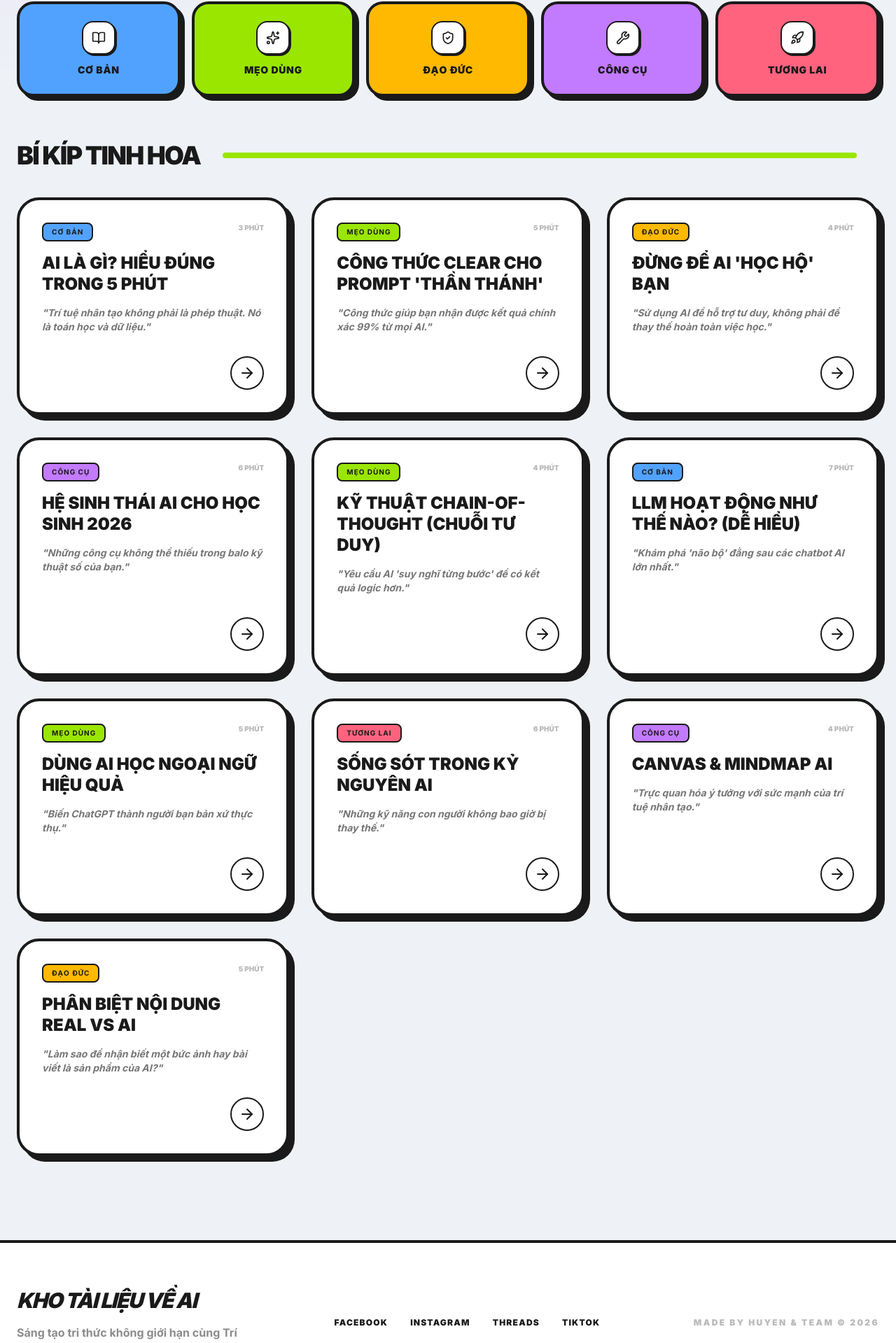
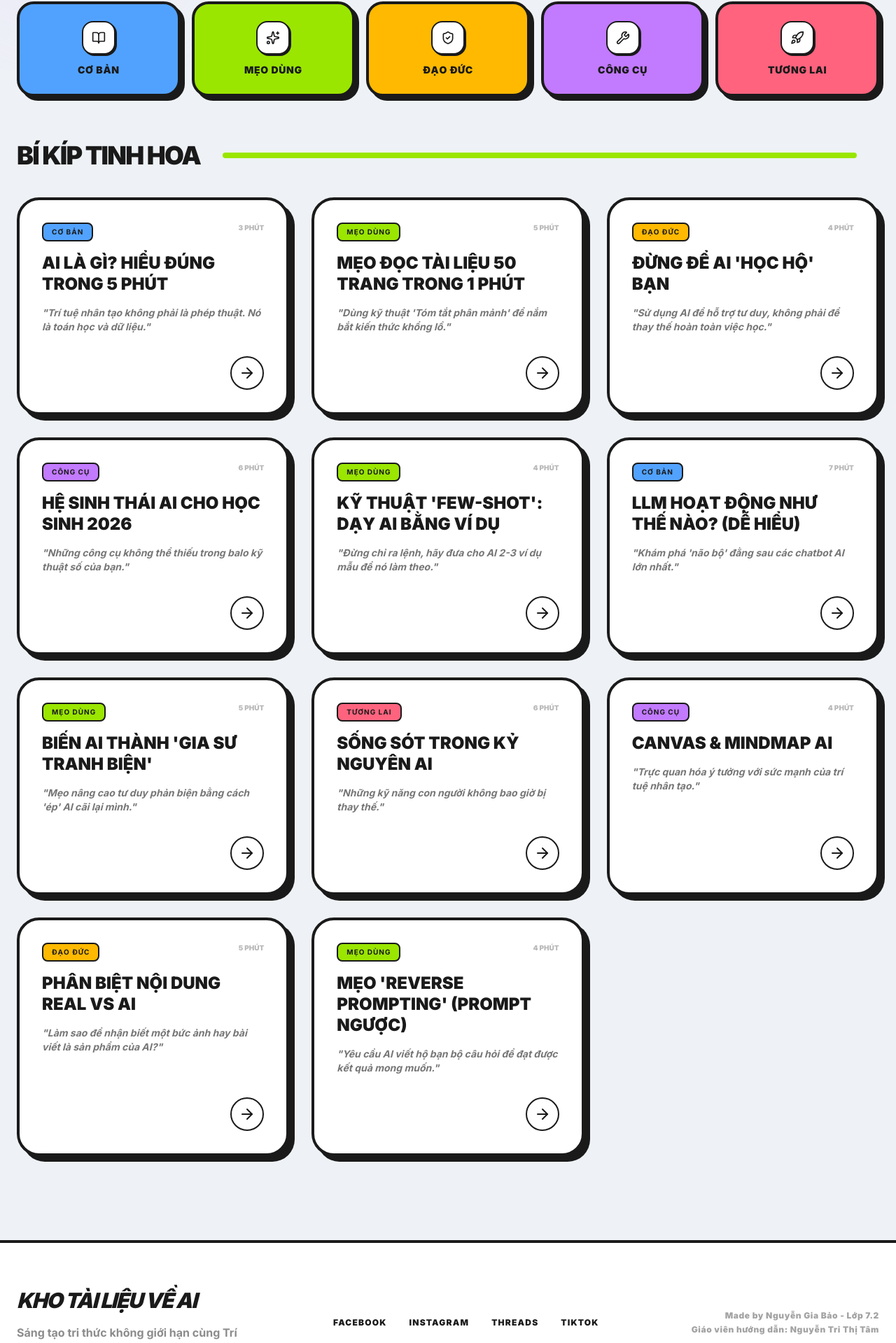
Before and after one commit to tritam100974-afk/kho_tailieu_AI, a React (Vite) app: page / in a window 1280 px wide. Shown: the part 700-2619 px from the top of the page at 70% size. Built offline with nearby package versions, Linux system fonts and the light colour scheme.

Commit message:
feat: Update footer and article content
Updates the application's footer to reflect the correct author and supervisor. It also refines an article's title and content to focus on a more practical AI usage tip.

```diff
--- a/src/App.tsx
+++ b/src/App.tsx
@@ -237,8 +237,9 @@ export default function App() {
               <a key={social} href="#" className="font-black uppercase text-xs tracking-widest hover:text-orange-500 transition-colors">{social}</a>
             ))}
           </div>
-          <div className="font-black text-xs opacity-30 uppercase tracking-[0.2em]">
-            MADE BY HUYEN & TEAM © 2026
+          <div className="font-black text-xs opacity-40 tracking-wider text-right leading-relaxed">
+            Made by Nguyễn Gia Bảo - Lớp 7.2<br/>
+            Giáo viên hướng dẫn: Nguyễn Tri Thị Tâm
           </div>
         </div>
       </footer>
--- a/src/constants.ts
+++ b/src/constants.ts
@@ -20,10 +20,10 @@ export const ARTICLES: Article[] = [
   {
     id: "2",
     category: "meo",
-    title: "Công thức CLEAR cho Prompt 'thần thánh'",
-    excerpt: "Công thức giúp bạn nhận được kết quả chính xác 99% từ mọi AI.",
+    title: "Mẹo đọc tài liệu 50 trang trong 1 phút",
+    excerpt: "Dùng kỹ thuật 'Tóm tắt phân mảnh' để nắm bắt kiến thức khổng lồ.",
     readTime: "5 phút",
-    content: "Để AI hiểu bạn muốn gì, hãy sử dụng công thức CLEAR:\n- Context (Ngữ cảnh): Bạn là ai? AI đóng vai gì?\n- Limit (Giới hạn): Độ dài bao nhiêu? Định dạng gì?\n- Example (Ví dụ): Đưa ra một ví dụ mẫu nếu có thể.\n- Action (Hành động): Yêu cầu AI làm gì cụ thể (Viết, sửa, tóm tắt...).\n- Result (Kết quả): Kết quả mong muốn cuối cùng là gì?"
+    content: "Thay vì yêu cầu AI tóm tắt cả cuốn sách (dễ bị mất chi tiết), hãy dùng mẹo 'Tóm tắt theo mục lục'. Bạn gửi mục lục trước, yêu cầu AI giải thích cấu trúc, sau đó yêu cầu tóm tắt từng chương một. Cách này giúp bạn không bỏ lỡ những điểm then chốt và có cái nhìn sâu sắc hơn là một bản tóm tắt hời hợt."
   },
   {
     id: "3",
@@ -44,10 +44,10 @@ export const ARTICLES: Article[] = [
   {
     id: "9",
     category: "meo",
-    title: "Kỹ thuật Chain-of-Thought (Chuỗi tư duy)",
-    excerpt: "Yêu cầu AI 'suy nghĩ từng bước' để có kết quả logic hơn.",
+    title: "Kỹ thuật 'Few-shot': Dạy AI bằng ví dụ",
+    excerpt: "Đừng chỉ ra lệnh, hãy đưa cho AI 2-3 ví dụ mẫu để nó làm theo.",
     readTime: "4 phút",
-    content: "Một trong những mẹo lớn nhất khi dùng AI cho Toán học hoặc Lập luận là yêu cầu nó: 'Hãy suy nghĩ từng bước một' (Let's think step by step). Khi làm vậy, AI sẽ kích hoạt chuỗi tư duy logic thay vì đưa ra câu trả lời ngay lập tức, điều này giúp giảm thiểu sai sót đáng kể và bạn cũng có thể theo dõi được logic của nó."
+    content: "Nếu bạn muốn AI viết văn theo phong cách của bạn, đừng chỉ bảo 'hãy viết vui vẻ'. Hãy đưa cho nó 2 đoạn văn bạn đã viết trước đó và bảo: 'Đây là phong cách của tôi. Hãy dùng phong cách này để viết tiếp về chủ đề...'. AI sẽ bắt chước giọng văn, nhịp điệu và cách dùng từ của bạn chính xác hơn rất nhiều."
   },
   {
     id: "10",
@@ -60,10 +60,10 @@ export const ARTICLES: Article[] = [
   {
     id: "11",
     category: "meo",
-    title: "Dùng AI học Ngoại ngữ hiệu quả",
-    excerpt: "Biến ChatGPT thành người bạn bản xứ thực thụ.",
+    title: "Biến AI thành 'Gia sư tranh biện'",
+    excerpt: "Mẹo nâng cao tư duy phản biện bằng cách 'ép' AI cãi lại mình.",
     readTime: "5 phút",
-    content: "Thay vì chỉ bảo nó dịch, hãy thử dùng Prompt này: 'Tôi muốn luyện giao tiếp tiếng Anh về chủ đề du lịch. Hãy đóng vai một người bạn bản xứ, nói chuyện với tôi một cách thân mật. Sau mỗi lượt tôi nói, hãy sửa lỗi ngữ pháp giúp tôi và gợi ý cách diễn đạt tự nhiên hơn.' Bạn sẽ thấy trình độ ngoại ngữ lên hương rõ rệt."
+    content: "Hãy thử dùng Prompt này: 'Tôi đang chuẩn bị luận điểm cho chủ đề 'AI có thay thế giáo viên hay không?'. Hãy đóng vai một người phản đối kịch liệt quan điểm của tôi. Cứ mỗi khi tôi đưa ra một lý lẽ, bạn hãy tìm ra kẽ hở và đưa ra dẫn chứng phản bác lại.' Cách này giúp bạn chuẩn bị tâm lý và rèn luyện tư duy sắc bén cho các bài thuyết trình."
   },
   {
     id: "12",
@@ -88,5 +88,13 @@ export const ARTICLES: Article[] = [
     excerpt: "Làm sao để nhận biết một bức ảnh hay bài viết là sản phẩm của AI?",
     readTime: "5 phút",
     content: "Trong một thế giới đầy 'Deepfake', kỹ năng phân biệt là sống còn. Với hình ảnh, hãy chú ý vào các chi tiết nhỏ như ngón tay, vành tai hoặc sự bất hợp lý trong ánh sáng. Với văn bản, AI thường có xu hướng dùng các từ ngữ quá trau chuốt, lặp cấu trúc hoặc thiếu những cảm xúc cá nhân sâu sắc. Luôn đặt câu hỏi 'Tại sao nội dung này xuất hiện?' trước khi tin tưởng."
+  },
+  {
+    id: "15",
+    category: "meo",
+    title: "Mẹo 'Reverse Prompting' (Prompt ngược)",
+    excerpt: "Yêu cầu AI viết hộ bạn bộ câu hỏi để đạt được kết quả mong muốn.",
+    readTime: "4 phút",
+    content: "Đôi khi bạn không biết phải hỏi gì để AI làm tốt nhất. Hãy thử: 'Tôi muốn bạn tạo ra một bản kế hoạch học tập 30 ngày cho kỳ thi IELTS. Trước khi bắt đầu, hãy đặt cho tôi 5 câu hỏi quan trọng nhất để bạn có đủ thông tin tạo ra kết quả tốt nhất.' Lúc này, AI sẽ là người chủ động 'phỏng vấn' bạn."
   }
 ];
```
